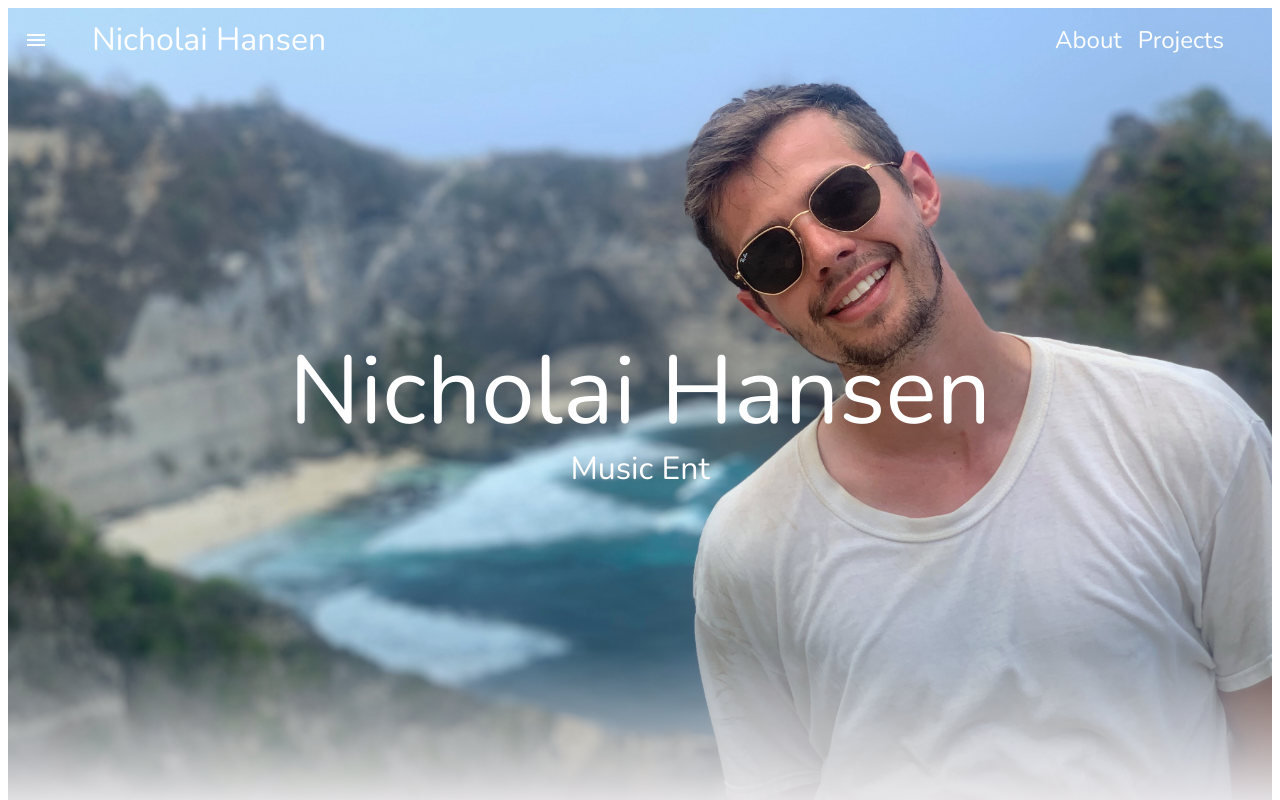
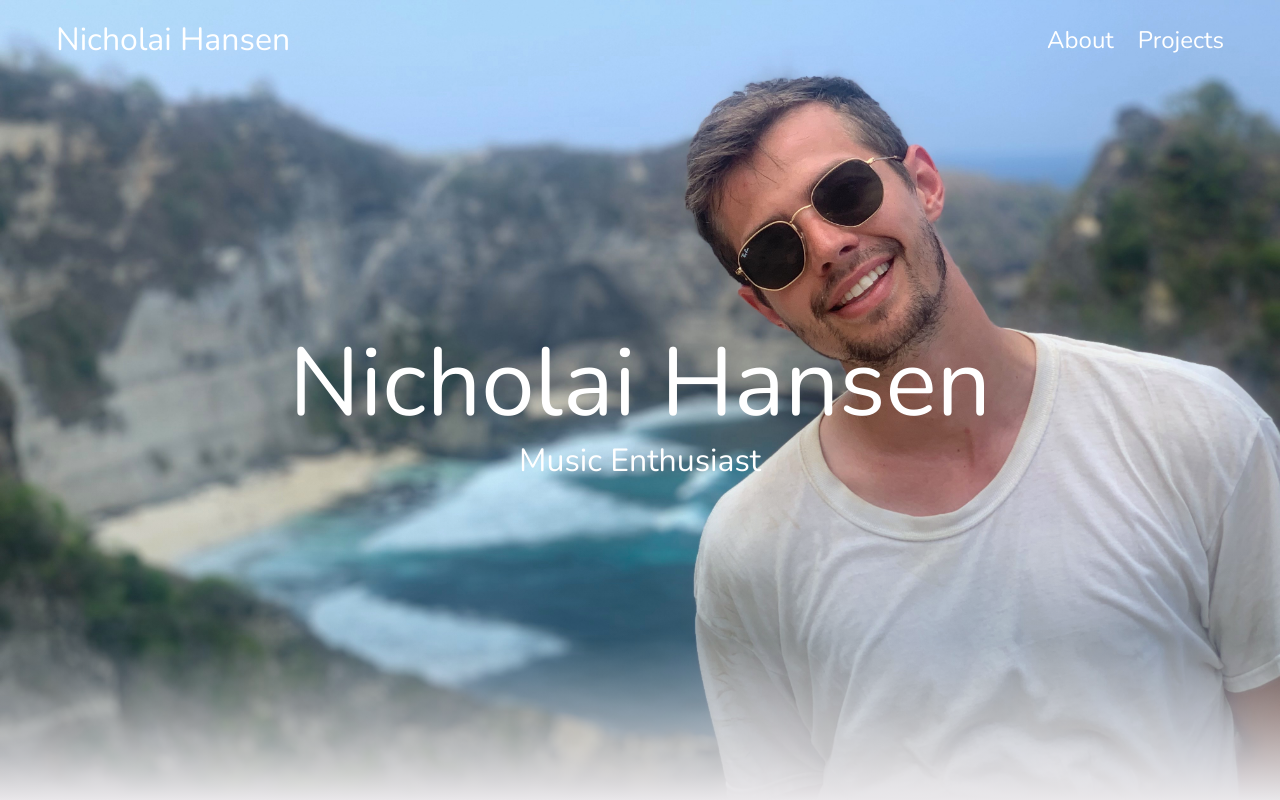
Before and after one commit to neecholai/personal-site, a React (Create React App) app: page / in a window 1280 px wide. Shown: the top 800 px of the page. Built offline with nearby package versions, Linux system fonts and the light colour scheme.

Commit message:
nav bar bells and whistles added. styling upgraded

```diff
--- a/package.json
+++ b/package.json
@@ -8,6 +8,7 @@
     "@testing-library/jest-dom": "^4.2.4",
     "@testing-library/react": "^9.5.0",
     "@testing-library/user-event": "^7.2.1",
+    "clsx": "^1.1.0",
     "react": "^16.13.1",
     "react-dom": "^16.13.1",
     "react-scripts": "3.4.1",
--- a/public/index.html
+++ b/public/index.html
@@ -27,7 +27,7 @@
     -->
     <title>React App</title>
   </head>
-  <body>
+  <body style="margin: 0px;">
     <noscript>You need to enable JavaScript to run this app.</noscript>
     <div id="root"></div>
     <!--
--- a/src/components/Head/index.js
+++ b/src/components/Head/index.js
@@ -39,7 +39,7 @@ const useStyles = makeStyles((theme) => ({
 	},
 }));
 
-const Head = () => {
+const Head = ({headRef}) => {
 	const classes = useStyles();
 	const typeRef = useRef();
 
@@ -55,7 +55,7 @@ const Head = () => {
 	useTyped(typeRef, options);
 
 	return (
-		<div id="head" className={classes.root}>
+		<div id="head" ref={headRef} className={classes.root}>
 			<Typography variant="h1" className={classes.title}>
 				Nicholai Hansen
 			</Typography>
--- a/src/components/Nav/index.js
+++ b/src/components/Nav/index.js
@@ -10,95 +10,116 @@ import MenuIcon from '@material-ui/icons/Menu';
 import List from '@material-ui/core/List';
 import ListItem from '@material-ui/core/ListItem';
 import ListItemText from '@material-ui/core/ListItemText';
+import useMediaQuery from '@material-ui/core/useMediaQuery';
+import clsx from 'clsx';
 
 const useStyles = makeStyles((theme) => ({
-  root: {
-    background: 'transparent',
-    // backgroundColor: theme.palette.secondary.main,
+  root: ({ transparent }) => ({
+    transition: 'background 0.7s ease',
+    background: transparent ? 'transparent' : theme.palette.secondary.main,
     color: theme.palette.secondary.contrastText,
     boxShadow: 'none',
-    // '% .navbar-shrink': {
-    //   opacity: 0.7,
-    // },
+    padding: theme.spacing(1),
+  }),
+  hide: {
+    display: 'none',
   },
   title: {
     textAlign: 'left',
-    marginLeft: theme.spacing(2),
+    marginLeft: theme.spacing(3),
     flexGrow: 1,
-    padding: theme.spacing(2),
     fontSize: '32px',
   },
   navButton: {
-    marginRight: theme.spacing(2),
+    marginRight: theme.spacing(3),
     fontSize: '24px',
   },
-  drawerList: {
-    width: 'auto',
+  drawer: {
+    width: '250',
+  },
+  menuIcon: {
+    height: '40px',
+    width: '40px',
   },
 }));
 
-const Nav = () => {
-  const classes = useStyles();
-  const [drawer, setDrawer] = useState({ top: false });
-  console.log({drawer});
+const Nav = ({transparent}) => {
+  const isMobile = useMediaQuery((theme) => theme.breakpoints.down('xs'));
+  const classes = useStyles({transparent});
+  const [open, setOpen] = useState(false);
 
-  const toggleDrawer = (isOpen) => (event) => {
+  const toggleDrawer = (open) => (event) => {
     if (event.type === 'keydown' && (event.key === 'Tab' || event.key === 'Shift')) {
       return;
     }
-
-    setDrawer({ top: isOpen });
+    setOpen(open);
   };
 
-  const drawerList = () => (
-    <div
-      className={classes.drawerList}
-      role="presentation"
-      onClick={toggleDrawer(false)}
-      onKeyDown={toggleDrawer(false)}
-    >
+  const drawerList = (
     <List>
-        {['Nicholai Hansen', 'About', 'Projects'].map((text, index) => (
-          <ListItem button key={text}>
-            <ListItemText primary={text} />
+      {[
+        { text: 'Nicholai Hansen', scroll: 'head' },
+        { text: 'About', scroll: 'about' },
+        { text: 'Projects', scroll: 'projects' },
+      ].map((item) => (
+        <ListItem button key={item.text}>
+          <Link to={item.scroll} smooth onClick={toggleDrawer(false)}>
+            <ListItemText primary={item.text} />
+          </Link>
         </ListItem>
       ))}
     </List>
-    </div>
   );
 
   return (
+    <>
       <AppBar position="fixed" className={classes.root}>
         <Toolbar>
           <IconButton
             edge="start"
-          className={classes.menuButton}
             onClick={toggleDrawer(true)}
             color="inherit"
             aria-label="menu"
+            className={clsx(classes.menuButton, open && classes.hide, !isMobile && classes.hide)}
           >
-          <MenuIcon />
+            <MenuIcon className={classes.menuIcon} />
           </IconButton>
-        <Drawer anchor="top" open={drawer.top} onClose={toggleDrawer(false)}>
-          {drawerList}
-        </Drawer>
-        <Typography className={classes.title}>
-          <Link to="head" smooth>
+
+          <Typography
+            component={Link}
+            to="head"
+            smooth
+            className={clsx(classes.title, isMobile && classes.hide)}
+          >
             Nicholai Hansen
-          </Link>
           </Typography>
-        <Typography className={classes.navButton}>
-          <Link to="about" smooth>
+          <Typography
+            component={Link}
+            to="about"
+            smooth
+            className={clsx(classes.navButton, isMobile && classes.hide)}
+          >
             About
-          </Link>
           </Typography>
-        <Typography className={classes.navButton}>
-          <Link to="projects" className={classes.navButton} smooth>
+          <Typography
+            component={Link}
+            to="projects"
+            smooth
+            className={clsx(classes.navButton, isMobile && classes.hide)}
+          >
             Projects
-          </Link>
           </Typography>
         </Toolbar>
       </AppBar>
+      <Drawer
+        anchor="left"
+        open={open}
+        onClose={toggleDrawer(false)}
+        className={clsx(classes.drawer)}
+      >
+        {drawerList}
+      </Drawer>
+    </>
   );
 };
 
--- a/src/components/Projects/index.js
+++ b/src/components/Projects/index.js
@@ -40,12 +40,12 @@ const Projects = () => {
         ></Project>
         <Project
           title="Warbler"
-          description="Twitter clone. Warbler allows users share bite-sized thoughts and follow others. to follow each other, and post and like 'warbles.' Users can post and like other user's 'warbles'. Users can find other users Built in Javascript, Flask, and SQL."
+          description="Twitter clone. Warbler allows users to post bite-sized thoughts and find and follow other users. Users can post, share, and like other contributers' 'warbles'. Built in Javascript, Flask, and SQL."
           image={warblerPhoto}
         ></Project>
         <Project
           title="Jobly"
-          description="Indeed clone to connect companies with candidates. Companies can post job openings and candidates can login and apply. Built in React, Express.js, PostgreSQL, and React-Bootstrap."
+          description="Indeed clone. Jobly connects companies with candidates. Companies can create company profiles and post job openings for potential candidates. Job seekers can create profiles to apply for new positions. Built in React, Express.js, PostgreSQL, and React-Bootstrap."
           image={joblyPhoto}
           isImgFirst
         ></Project>
--- a/src/containers/Home.js
+++ b/src/containers/Home.js
@@ -1,9 +1,10 @@
-import React from 'react';
+import React, { useState, useRef } from 'react';
 import Nav from '../components/Nav';
 import Head from '../components/Head';
 import About from '../components/About';
 import Projects from '../components/Projects';
 import { makeStyles } from '@material-ui/core/styles';
+import useScrollPosition from '../hooks/useScrollPosition';
 
 const useStyles = makeStyles((theme) => ({
   home: {
@@ -13,11 +14,19 @@ const useStyles = makeStyles((theme) => ({
 
 const Home = () => {
   const classes = useStyles();
+	const headRef = useRef();
+
+  useScrollPosition(({ currPos }) => {
+    Math.abs(currPos.y) > headRef.current.offsetHeight - 50
+      ? setTransparent(false)
+      : setTransparent(true);
+  });
+  const [transparent, setTransparent] = useState(true);
 
   return (
     <div className={classes.home}>
-			<Nav />
-			<Head />
+      <Nav transparent={transparent} />
+      <Head headRef={headRef} />
       <About />
       <Projects />
     </div>
--- /dev/null
+++ b/src/hooks/useScrollPosition.js
@@ -0,0 +1,45 @@
+import { useRef, useLayoutEffect } from 'react'
+
+const isBrowser = typeof window !== `undefined`
+
+function getScrollPosition({ element, useWindow }) {
+  if (!isBrowser) return { x: 0, y: 0 }
+
+  const target = element ? element.current : document.body
+  const position = target.getBoundingClientRect()
+
+  return useWindow
+    ? { x: window.scrollX, y: window.scrollY }
+    : { x: position.left, y: position.top }
+}
+
+function useScrollPosition(effect, deps, element, useWindow, wait) {
+  const position = useRef(getScrollPosition({ useWindow }))
+
+  let throttleTimeout = null
+
+  const callBack = () => {
+    const currPos = getScrollPosition({ element, useWindow })
+    effect({ prevPos: position.current, currPos })
+    position.current = currPos
+    throttleTimeout = null
+  }
+
+  useLayoutEffect(() => {
+    const handleScroll = () => {
+      if (wait) {
+        if (throttleTimeout === null) {
+          throttleTimeout = setTimeout(callBack, wait)
+        }
+      } else {
+        callBack()
+      }
+    }
+
+    window.addEventListener('scroll', handleScroll)
+
+    return () => window.removeEventListener('scroll', handleScroll)
+  }, deps)
+}
+
+export default useScrollPosition;
```
Lines whose indentation alone changed are shown as unchanged.
